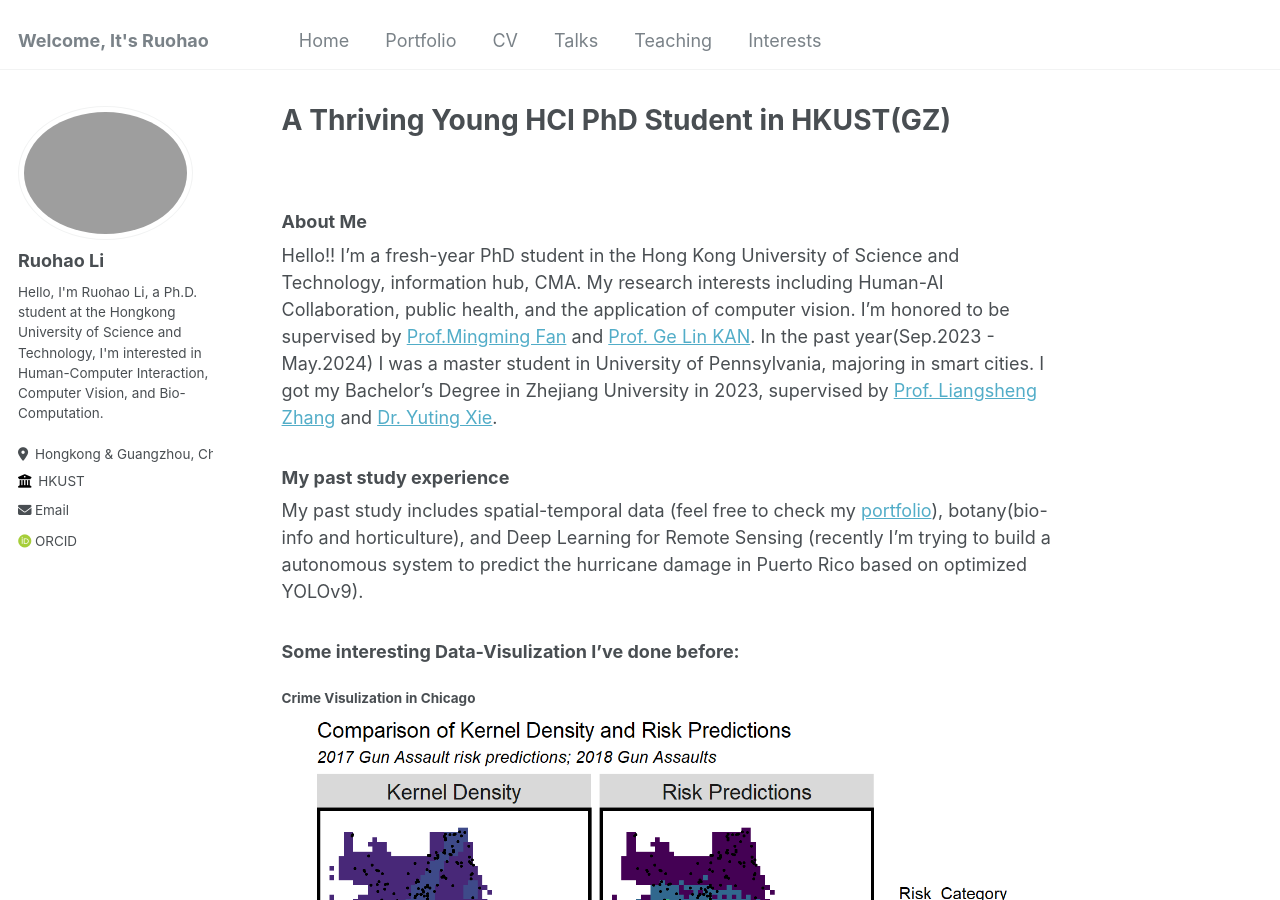
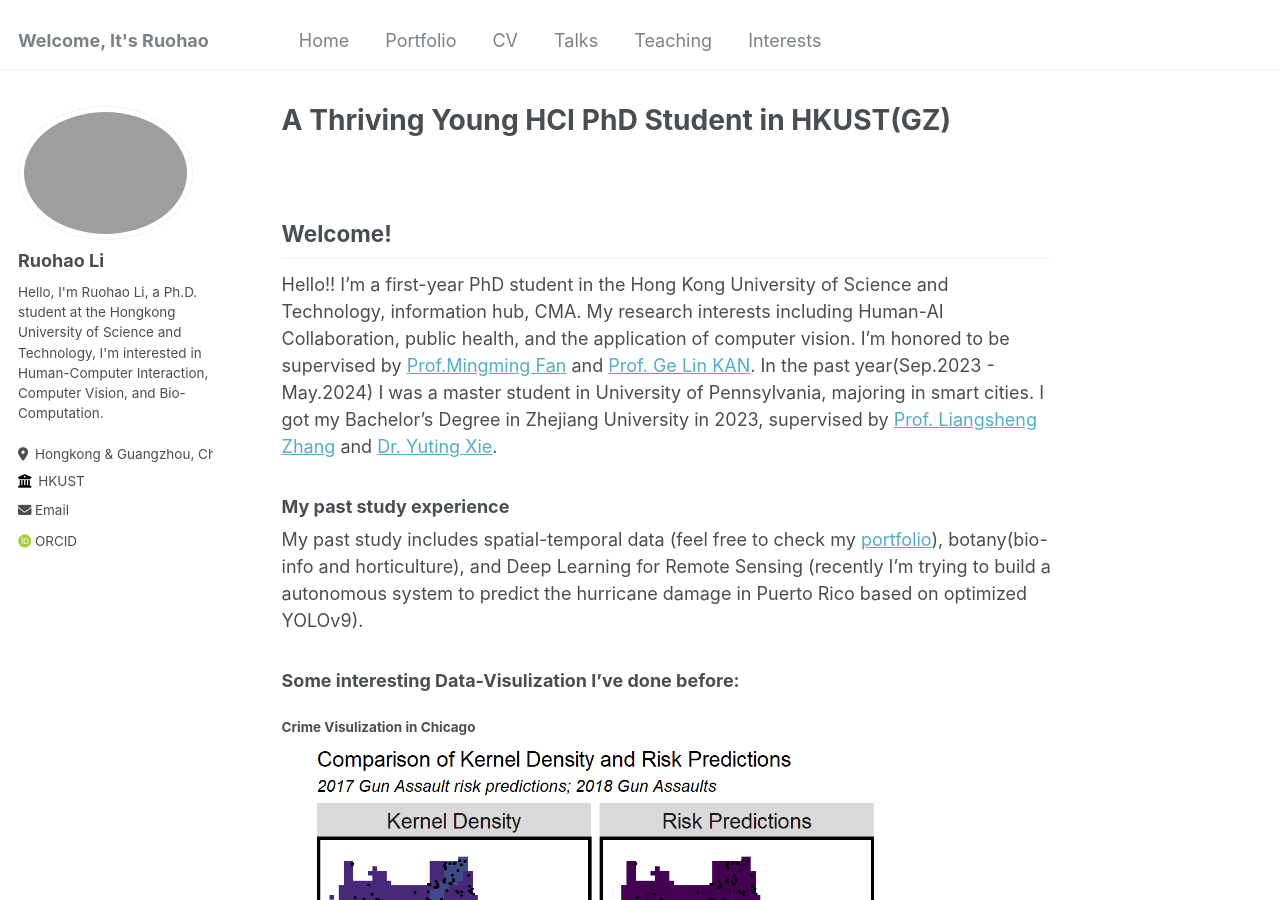
Before and after one commit to ruohaoli/ruohaoli.github.io, a Jekyll site: the page built from _pages/about.md, in a window 1280 px wide and 900 px high. Built offline with Jekyll 4.4.1, drawn with Linux system fonts in a browser that asks for light colours; some web fonts are replaced.

Commit message:
Update about.md

```diff
--- a/_pages/about.md
+++ b/_pages/about.md
@@ -6,11 +6,12 @@ redirect_from:
   - /about/
   - /about.html
 ---
+
 &nbsp;
 
-### About Me
+## Welcome!
 
-Hello!! I'm a fresh-year PhD student in the Hong Kong University of Science and Technology, information hub, CMA. My research interests including Human-AI Collaboration, public health, and the application of computer vision. I'm honored to be supervised by [Prof.Mingming Fan](https://www.mingmingfan.com/) and [Prof. Ge Lin KAN](https://facultyprofiles.hkust-gz.edu.cn/faculty-personal-page/KAN-GeLin/gelin). In the past year(Sep.2023 - May.2024) I was a master student in University of Pennsylvania, majoring in smart cities. I got my Bachelor's Degree in Zhejiang University in 2023, supervised by [Prof. Liangsheng Zhang](https://person.zju.edu.cn/0020046) and [Dr. Yuting Xie](https://person.zju.edu.cn/xieyuting).
+Hello!! I'm a first-year PhD student in the Hong Kong University of Science and Technology, information hub, CMA. My research interests including Human-AI Collaboration, public health, and the application of computer vision. I'm honored to be supervised by [Prof.Mingming Fan](https://www.mingmingfan.com/) and [Prof. Ge Lin KAN](https://facultyprofiles.hkust-gz.edu.cn/faculty-personal-page/KAN-GeLin/gelin). In the past year(Sep.2023 - May.2024) I was a master student in University of Pennsylvania, majoring in smart cities. I got my Bachelor's Degree in Zhejiang University in 2023, supervised by [Prof. Liangsheng Zhang](https://person.zju.edu.cn/0020046) and [Dr. Yuting Xie](https://person.zju.edu.cn/xieyuting).
 
 
 ### My past study experience
```
